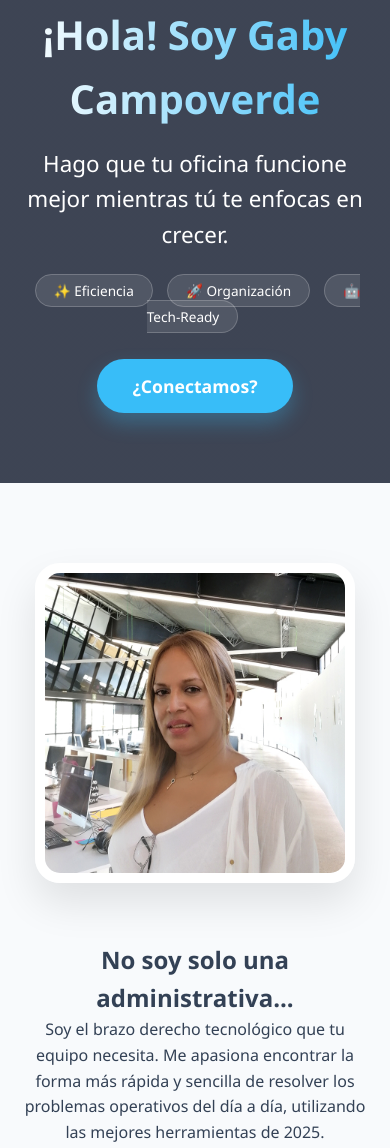
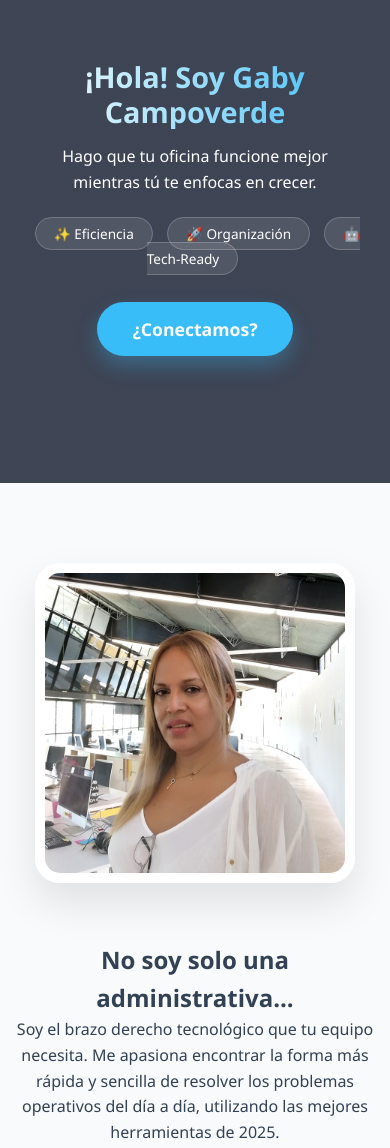
Before and after one commit to Gaby8909/SitioWeb2026, a plain HTML site: page index.html in a window 390 px wide. Shown: the part 137-1285 px from the top of the page. Drawn offline with Linux system fonts and the light colour scheme.

Commit message:
añadiendo css para moviles redmi

```diff
--- a/style.css
+++ b/style.css
@@ -92,3 +92,30 @@ section { padding: 80px 20px; text-align: center; }
     .about-grid { grid-template-columns: 1fr; text-align: center; }
     .header-content h1 { font-size: 2.5rem; }
 }
+
+/* Ajustes para móviles (Redmi y similares) */
+@media (max-width: 480px) {
+    h1 {
+        font-size: 1.8rem !important; /* Letras de cabecera más pequeñas */
+        line-height: 1.2;
+    }
+
+    .header-content p {
+        font-size: 1rem;
+        padding: 0 10px;
+    }
+
+    .about-text h2 {
+        font-size: 1.5rem;
+    }
+
+    .btn-whatsapp {
+        font-size: 1rem; /* Botón de WhatsApp más ajustado */
+        padding: 12px 20px;
+        width: 90%; /* Que no se salga de la pantalla */
+    }
+
+    .container {
+        padding: 20px 15px; /* Más margen a los lados */
+    }
+}
```
